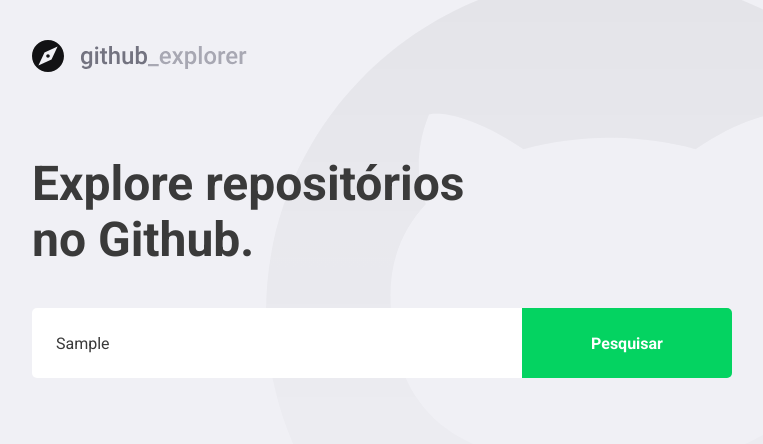
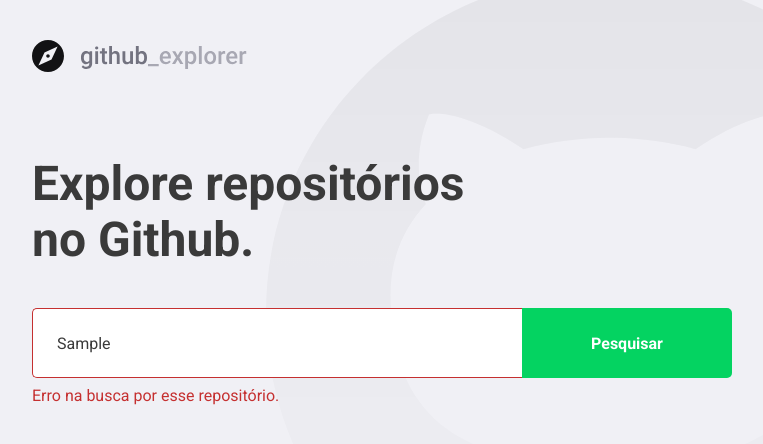
Before and after one commit to amandavianna/github-explorer, a React (Create React App) app: page / in a window 1280 px wide. Both pictures are taken after typing "Sample" into the empty fields and a click on the button "Pesquisar". Shown: the top 444 px of the page, without its empty margins (148-911 px from the left). Built offline with nearby package versions, Linux system fonts and the light colour scheme; no server answers.

Commit message:
Dealing with errors

```diff
--- a/src/pages/Dashboard/index.tsx
+++ b/src/pages/Dashboard/index.tsx
@@ -5,7 +5,7 @@ import api from '../../services/api'
 
 import logoImg from '../../assets/logo.svg'
 
-import { Title, Form, Repositories } from './styles'
+import { Title, Form, Repositories, Error } from './styles'
 
 interface Repository {
   full_name: string
@@ -18,6 +18,7 @@ interface Repository {
 
 const Dashboard: React.FC = () => {
   const [newRepo, setNewRepo] = useState('')
+  const [inputError, setInputError] = useState('')
   const [repositories, setRepositories] = useState<Repository[]>([])
 
   const handleAddRepository = async (
@@ -25,10 +26,20 @@ const Dashboard: React.FC = () => {
   ): Promise<void> => {
     event.preventDefault()
 
-    const response = await api.get<Repository>(`repos/${newRepo}`)
+    if (!newRepo) {
+      setInputError('Digite o autor/nome do repositorio.')
+      return
+    }
 
-    setRepositories([...repositories, response.data])
-    setNewRepo('')
+    try {
+      const response = await api.get<Repository>(`repos/${newRepo}`)
+
+      setRepositories([...repositories, response.data])
+      setNewRepo('')
+      setInputError('')
+    } catch (error) {
+      setInputError('Erro na busca por esse repositório.')
+    }
   }
 
   return (
@@ -36,7 +47,7 @@ const Dashboard: React.FC = () => {
       <img src={logoImg} alt="Github Explorer" />
       <Title>Explore repositórios no Github.</Title>
 
-      <Form onSubmit={handleAddRepository}>
+      <Form hasError={!!inputError} onSubmit={handleAddRepository}>
         <input
           type="text"
           value={newRepo}
@@ -45,6 +56,7 @@ const Dashboard: React.FC = () => {
         />
         <button type="submit">Pesquisar</button>
       </Form>
+      {inputError && <Error>{inputError}</Error>}
 
       <Repositories>
         {repositories.map(repository => (
--- a/src/pages/Dashboard/styles.ts
+++ b/src/pages/Dashboard/styles.ts
@@ -1,5 +1,9 @@
-import styled from 'styled-components'
+import styled, { css } from 'styled-components'
 import { shade } from 'polished'
+
+interface FormProps {
+  hasError: boolean
+}
 
 export const Title = styled.h1`
   font-size: 48px;
@@ -10,7 +14,7 @@ export const Title = styled.h1`
   margin-top: 80px;
 `
 
-export const Form = styled.form`
+export const Form = styled.form<FormProps>`
   margin-top: 40px;
   max-width: 700px;
 
@@ -23,6 +27,14 @@ export const Form = styled.form`
     border: 0;
     border-radius: 5px 0 0 5px;
     color: #3a3a3a;
+    border: 1px solid #fff;
+    border-right: 0;
+
+    ${({ hasError }) =>
+      hasError &&
+      css`
+        border-color: #c53030;
+      `}
 
     &::placeholder {
       color: #a8a8b3;
@@ -43,6 +55,12 @@ export const Form = styled.form`
       background-color: ${shade(0.25, '#04d361')};
     }
   }
+`
+
+export const Error = styled.span`
+  display: block;
+  color: #c53030;
+  margin-top: 8px;
 `
 
 export const Repositories = styled.div`
```
Also changed, not shown: .eslintrc.json.
